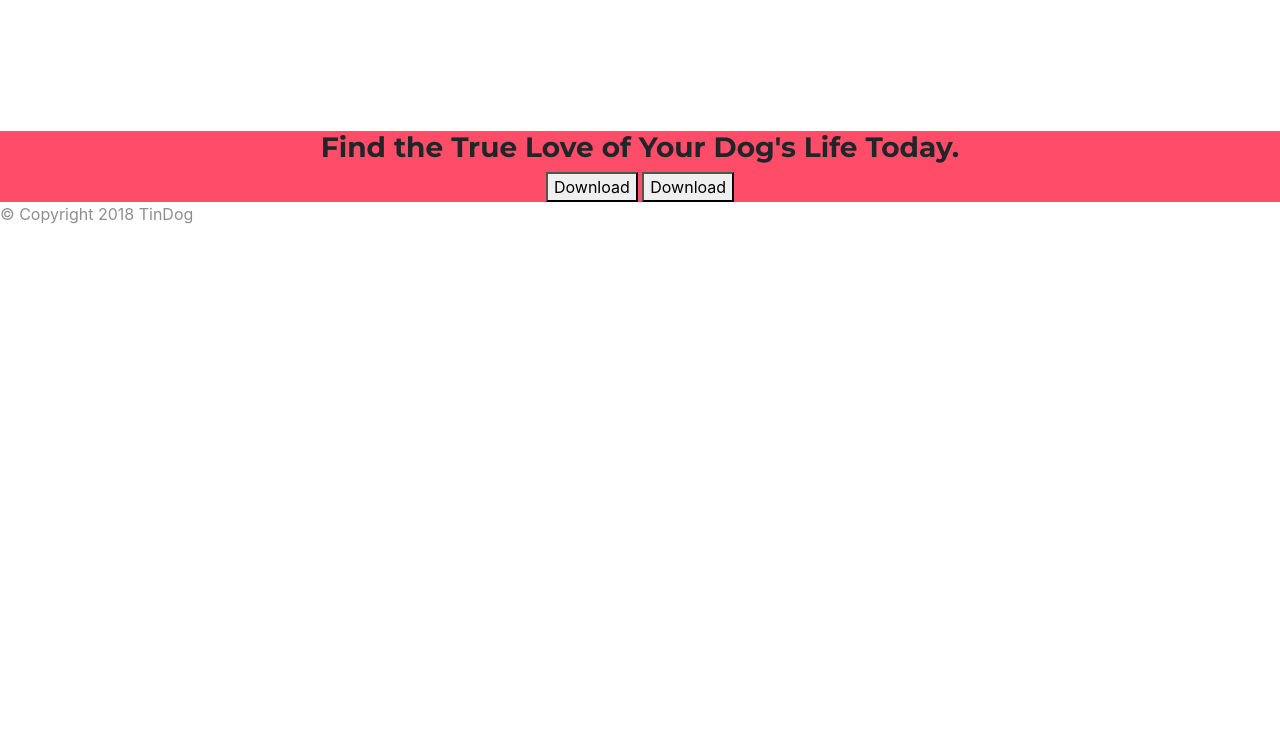
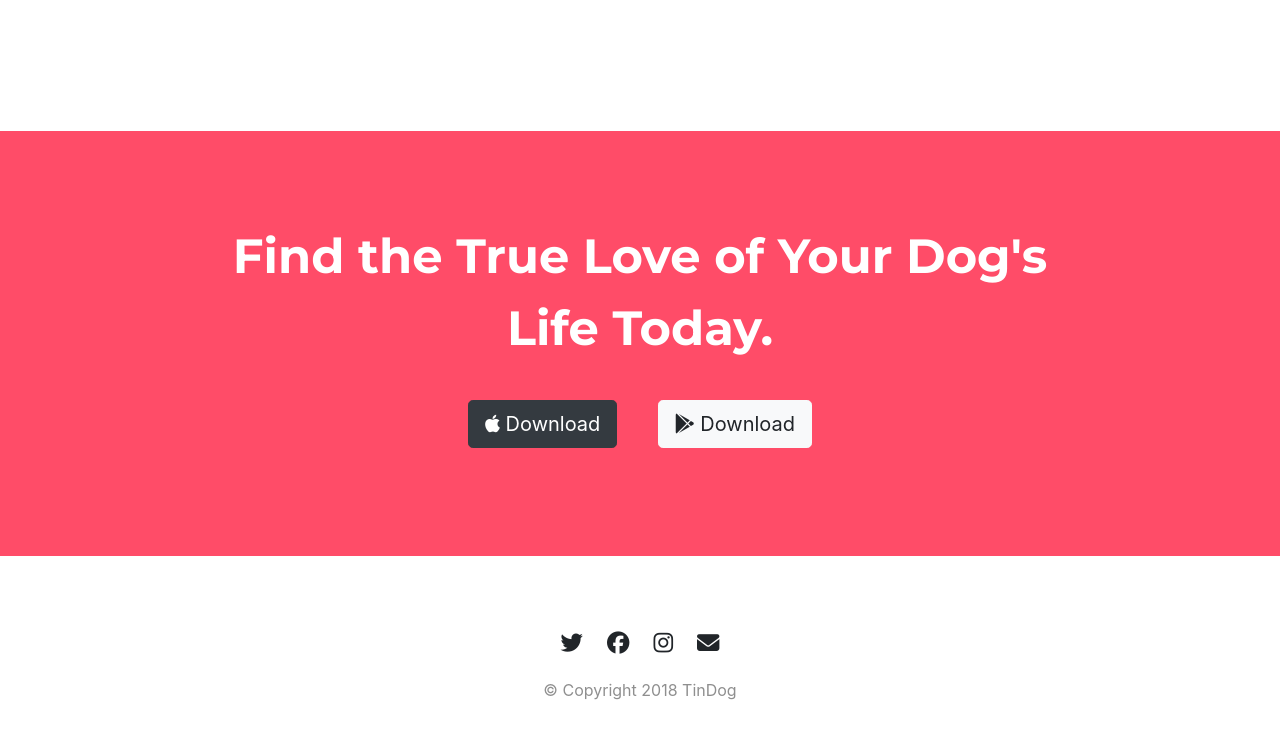
Before and after one commit to pushkar2112/Web-Dev, a plain HTML site: page TinDog Start Here/index.html in a window 1280 px wide. Shown: the part 2441-3180 px from the top of the page. Before the commit the page ends 2683 px from the top, so only its background shows below. Drawn offline with nearby package versions, Linux system fonts and the light colour scheme.

Commit message:
Minor changes

```diff
--- a/TinDog Start Here/css/styles.css
+++ b/TinDog Start Here/css/styles.css
@@ -149,4 +149,29 @@ p {
 #cta {
   background-color: #ff4c68;
   text-align: center;
+  color: #fff;
+  padding: 7% 15%;
 }
+
+.cta-text {
+  font-size: 3rem;
+  line-height: 1.5;
+  padding-bottom: 10px;
+}
+
+.cta-btn {
+  margin: 2%;
+}
+
+/* Footer */
+#footer {
+  background-color: #fff;
+  padding: 5% 15%;
+  text-align: center;
+}
+
+.fa-customx {
+  font-size: 1.4rem;
+  margin: 0.75rem;
+  padding-bottom: 0.75rem;
+}
--- a/TinDog Start Here/index.html
+++ b/TinDog Start Here/index.html
@@ -117,12 +117,6 @@
         <span class="sr-only">Next</span>
       </button>
     </div>
-    <!-- <h2 class="testimonial-text">I no longer have to sniff other dogs for love. I've found the hottest Corgi on TinDog. Woof.</h2>
-    <img class="testimonial-image" src="images/dog-img.jpg" alt="dog-profile">
-    <em>Pebbles, New York</em> -->
-
-
-
 
   </section>
 
@@ -199,9 +193,9 @@
 
   <section id="cta">
 
-    <h3>Find the True Love of Your Dog's Life Today.</h3>
-    <button type="button">Download</button>
-    <button type="button">Download</button>
+    <h3 class="cta-text">Find the True Love of Your Dog's Life Today.</h3>
+    <button class="btn btn-lg btn-dark cta-btn" type="button"><i class="fab fa-apple"></i> Download</button>
+    <button class="btn btn-lg btn-light cta-btn" type="button"><i class="fab fa-google-play"></i> Download</button>
 
   </section>
 
@@ -209,7 +203,7 @@
   <!-- Footer -->
 
   <footer id="footer">
-
+    <i class="fab fa-twitter fa-customx"></i><i class="fab fa-facebook fa-customx"></i><i class="fab fa-instagram fa-customx"></i><i class="fas fa-envelope fa-customx"></i>
     <p>© Copyright 2018 TinDog</p>
 
   </footer>
```
